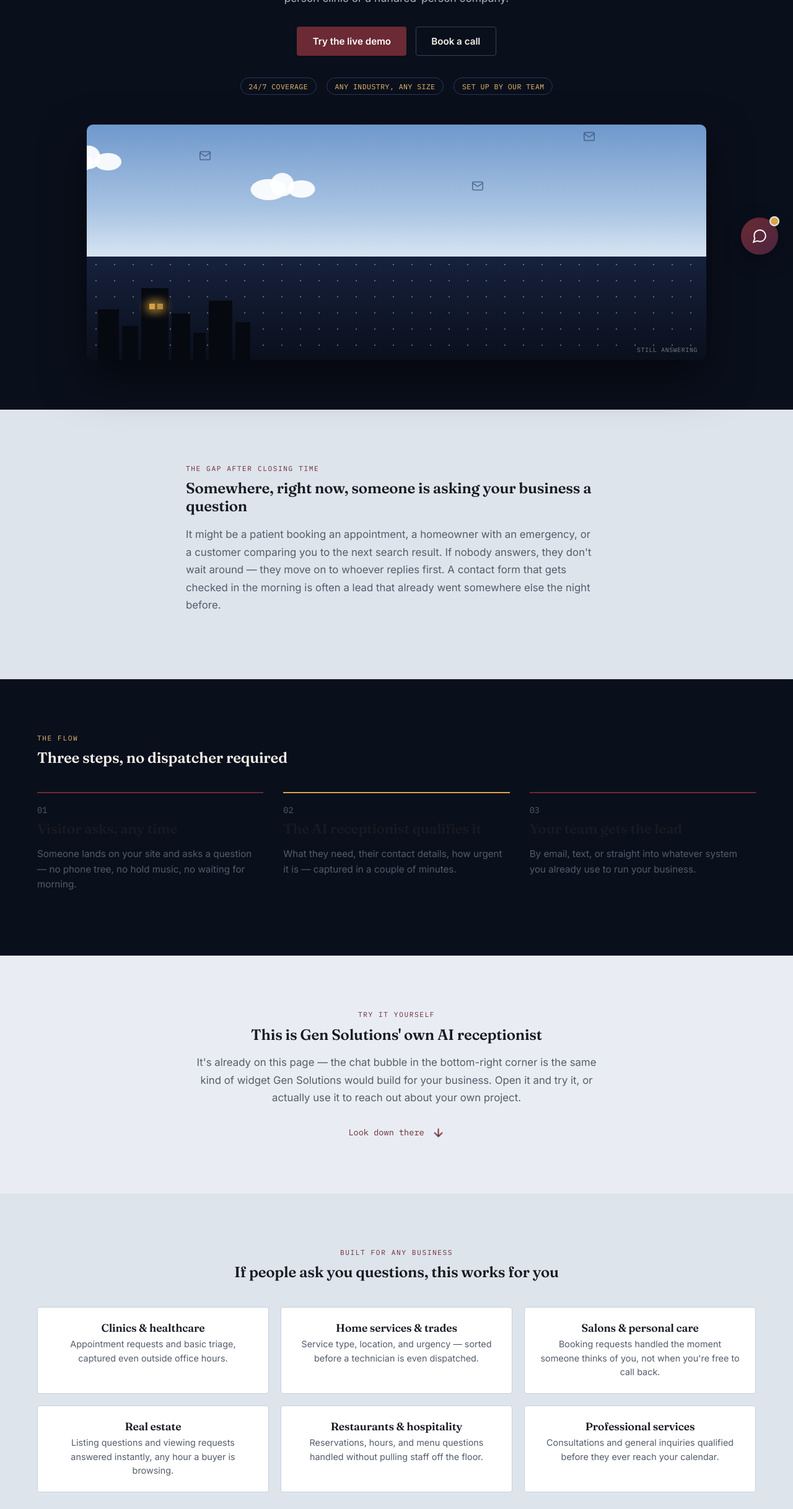
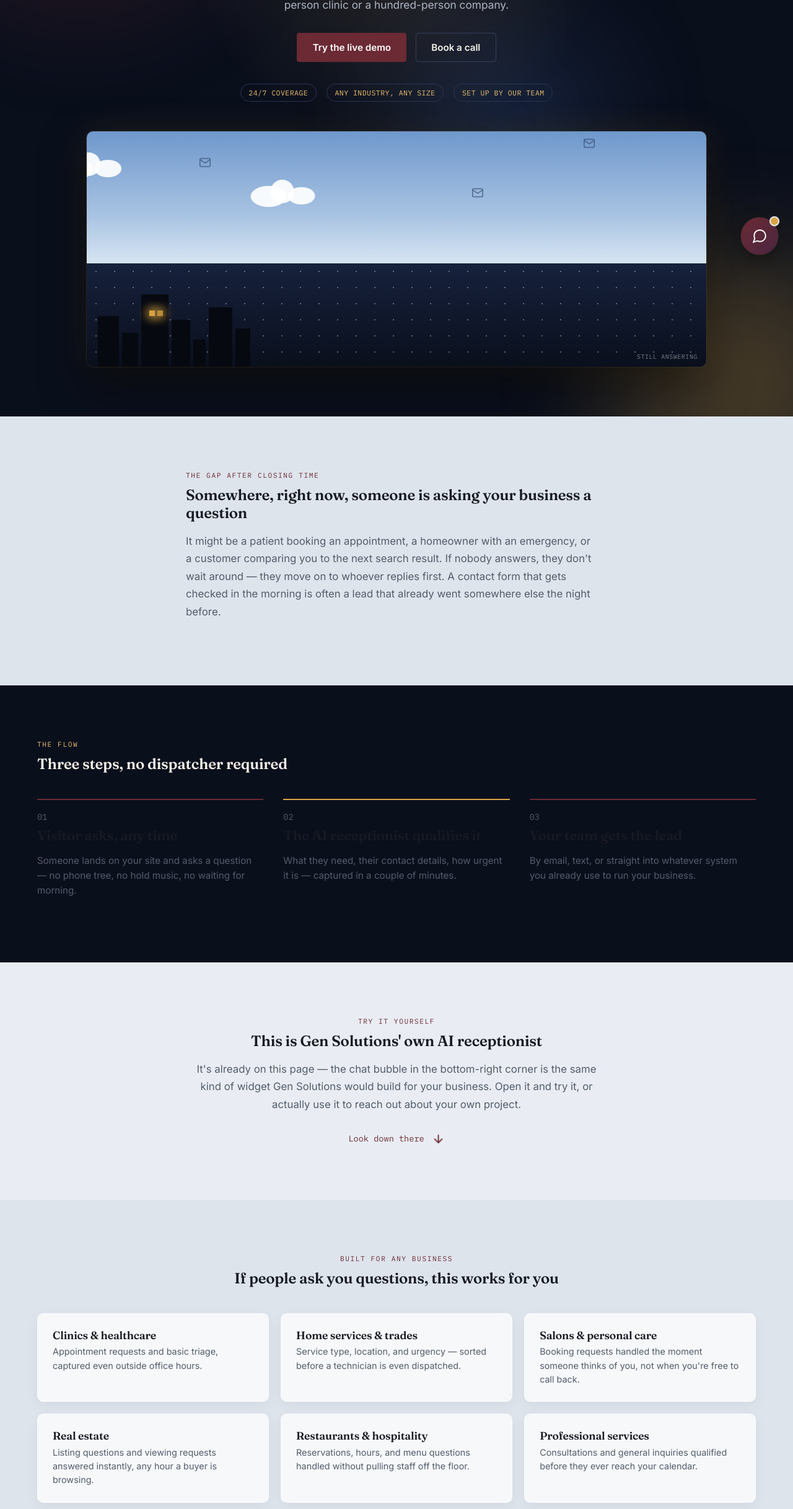
Before and after one commit to Alert9820/Gen-, a plain HTML site: page index.html in a window 1280 px wide. Shown: the part 365-2800 px from the top of the page at 62% size. Drawn offline with Linux system fonts and the light colour scheme.

Commit message:
Update index.html

```diff
--- a/index.html
+++ b/index.html
@@ -40,10 +40,10 @@
 
 .btn { display: inline-flex; align-items: center; justify-content: center; gap: 0.4em; font-family: var(--body-font); font-weight: 600; font-size: 0.95rem; padding: 0.85em 1.6em; border-radius: var(--radius); text-decoration: none; border: 1px solid transparent; cursor: pointer; transition: transform 0.15s ease, background 0.15s ease, border-color 0.15s ease; }
 .btn:hover { transform: translateY(-1px); }
-.btn-primary { background: var(--oxblood); color: #fff; }
-.btn-primary:hover { background: #7d323d; }
+.btn-primary { background: var(--oxblood); color: #fff; box-shadow: 0 0 0 rgba(107,42,52,0); }
+.btn-primary:hover { background: #7d323d; box-shadow: 0 10px 30px rgba(107,42,52,0.45); }
 .btn-outline { border-color: var(--muted-light); color: var(--ink); background: transparent; }
-.btn-outline:hover { border-color: var(--oxblood); }
+.btn-outline:hover { border-color: var(--oxblood); box-shadow: 0 8px 24px rgba(107,42,52,0.12); }
 .btn-sm { padding: 0.55em 1.2em; font-size: 0.85rem; }
 
 .nav { position: sticky; top: 0; z-index: 50; background: rgba(10, 15, 28, 0.9); backdrop-filter: blur(6px); border-bottom: 1px solid var(--line-dark); }
@@ -56,19 +56,33 @@
 @media (max-width: 760px) { .nav-links { display: none; } }
 
 /* ---------- Hero ---------- */
-.hero { background: var(--sky-night-low); padding: 4em 1.5em 5em; }
-.hero-inner { max-width: 1160px; margin: 0 auto; }
+.hero { background: var(--sky-night-low); padding: 4em 1.5em 5em; position: relative; overflow: hidden; }
+.hero-blob { position: absolute; border-radius: 50%; filter: blur(90px); pointer-events: none; z-index: 0; }
+.hero-blob-a { width: 460px; height: 460px; background: var(--oxblood); opacity: 0.4; top: -160px; left: -120px; animation: blobFloat 16s ease-in-out infinite; }
+.hero-blob-b { width: 400px; height: 400px; background: var(--ochre); opacity: 0.28; bottom: -160px; right: -100px; animation: blobFloat 20s ease-in-out infinite reverse; }
+.hero-blob-c { width: 280px; height: 280px; background: #3e5f9e; opacity: 0.3; top: 40%; left: 50%; animation: blobFloat 24s ease-in-out infinite; animation-delay: -6s; }
+@keyframes blobFloat { 0%, 100% { transform: translate(0,0) scale(1); } 50% { transform: translate(30px, -24px) scale(1.1); } }
+.hero-spotlight { position: absolute; inset: 0; pointer-events: none; z-index: 1; background: radial-gradient(560px circle at var(--x, 50%) var(--y, 20%), rgba(232, 190, 110, 0.14), transparent 62%); }
+.hero-inner { max-width: 1160px; margin: 0 auto; position: relative; z-index: 2; }
 .hero-copy { max-width: 680px; margin: 0 auto 3em; text-align: center; }
-.hero-copy h1 { color: #F3F0E8; font-size: clamp(2.2rem, 5vw, 3.3rem); line-height: 1.08; }
+.hero-copy h1 {
+  font-size: clamp(2.4rem, 5.4vw, 3.6rem);
+  line-height: 1.06;
+  background: linear-gradient(135deg, #ffffff 20%, var(--ochre-light) 85%);
+  -webkit-background-clip: text;
+  background-clip: text;
+  color: transparent;
+  filter: drop-shadow(0 2px 30px rgba(232, 190, 110, 0.15));
+}
 .hero-sub { color: var(--muted-light); font-size: 1.08rem; line-height: 1.65; margin: 0 auto 1.8em; max-width: 54ch; }
 .hero-ctas { display: flex; gap: 0.9em; flex-wrap: wrap; justify-content: center; margin-bottom: 0.5em; }
 .hero .btn-outline { border-color: #33405c; color: #F3F0E8; }
-.hero .btn-outline:hover { border-color: var(--ochre-light); }
+.hero .btn-outline:hover { border-color: var(--ochre-light); box-shadow: 0 8px 26px rgba(232,190,110,0.2); }
 .badge-row { display: flex; gap: 1em; flex-wrap: wrap; justify-content: center; margin-top: 2.2em; }
 .badge { border: 1px solid #2a3654; border-radius: 999px; padding: 0.5em 1.1em; font-family: var(--mono); font-size: 0.72rem; letter-spacing: 0.04em; color: var(--ochre-light); text-transform: uppercase; }
 
 /* ---------- Empire-of-light hero scene ---------- */
-.scene { position: relative; max-width: 1000px; margin: 0 auto; height: 380px; border-radius: 10px; overflow: hidden; box-shadow: 0 30px 70px rgba(0,0,0,0.5); }
+.scene { position: relative; max-width: 1000px; margin: 0 auto; height: 380px; border-radius: 10px; overflow: hidden; box-shadow: 0 30px 70px rgba(0,0,0,0.5), 0 0 60px rgba(217,165,68,0.12), 0 0 0 1px rgba(232,190,110,0.15); }
 .scene-day { position: absolute; top: 0; left: 0; right: 0; height: 56%; background: linear-gradient(180deg, var(--sky-day-top) 0%, var(--sky-day-mid) 65%, var(--sky-day-low) 100%); overflow: hidden; }
 .scene-night { position: absolute; bottom: 0; left: 0; right: 0; height: 44%; background: linear-gradient(180deg, var(--sky-night-top) 0%, var(--sky-night-low) 100%); overflow: hidden; }
 .stars { position: absolute; inset: 0; background-image: radial-gradient(circle, #ffffff 1px, transparent 1.4px); background-size: 30px 26px; opacity: 0.35; }
@@ -123,7 +137,17 @@
 .industry-grid { margin-top: 2.6em; display: grid; grid-template-columns: repeat(3, 1fr); gap: 1.2em; }
 @media (max-width: 800px) { .industry-grid { grid-template-columns: repeat(2, 1fr); } }
 @media (max-width: 520px) { .industry-grid { grid-template-columns: 1fr; } }
-.industry-card { background: #fff; border: 1px solid var(--line); border-radius: var(--radius); padding: 1.4em; }
+.industry-card {
+  background: rgba(255,255,255,0.72);
+  backdrop-filter: blur(10px);
+  border: 1px solid rgba(255,255,255,0.6);
+  border-radius: 10px;
+  padding: 1.5em;
+  text-align: left;
+  box-shadow: 0 6px 20px rgba(23,26,33,0.05);
+  transition: transform 0.25s ease, box-shadow 0.25s ease, border-color 0.25s ease;
+}
+.industry-card:hover { transform: translateY(-6px); box-shadow: 0 18px 40px rgba(107,42,52,0.18); border-color: var(--oxblood); }
 .industry-card h3 { font-size: 1.1rem; margin-bottom: 0.3em; }
 .industry-card p { color: var(--muted); font-size: 0.9rem; line-height: 1.55; margin: 0; }
 
@@ -155,14 +179,19 @@
   border: none;
   cursor: pointer;
   background: linear-gradient(135deg, var(--oxblood), var(--plum));
-  box-shadow: 0 10px 30px rgba(0,0,0,0.35);
+  box-shadow: 0 10px 30px rgba(0,0,0,0.35), 0 0 0 0 rgba(217,165,68,0.4);
   display: flex;
   align-items: center;
   justify-content: center;
   z-index: 200;
   transition: transform 0.2s ease, box-shadow 0.2s ease;
+  animation: launcherGlow 2.6s ease-in-out infinite;
 }
-.chat-launcher:hover { transform: translateY(-2px); box-shadow: 0 14px 34px rgba(0,0,0,0.4); }
+@keyframes launcherGlow {
+  0%, 100% { box-shadow: 0 10px 30px rgba(0,0,0,0.35), 0 0 0 0 rgba(217,165,68,0.35); }
+  50% { box-shadow: 0 10px 30px rgba(0,0,0,0.35), 0 0 0 10px rgba(217,165,68,0); }
+}
+.chat-launcher:hover { transform: translateY(-2px) scale(1.04); box-shadow: 0 14px 34px rgba(0,0,0,0.4); animation: none; }
 .chat-launcher svg { width: 26px; height: 26px; stroke: #fff; fill: none; transition: opacity 0.15s ease, transform 0.15s ease; }
 .chat-launcher .icon-close { position: absolute; opacity: 0; transform: scale(0.6) rotate(-45deg); }
 .chat-launcher.open .icon-chat { opacity: 0; transform: scale(0.6) rotate(45deg); }
@@ -287,7 +316,14 @@
   .chat-launcher { right: 16px; bottom: 16px; }
 }
 
-@media (prefers-reduced-motion: reduce) { * { animation: none !important; transition: none !important; } }
+.reveal { opacity: 0; transform: translateY(26px); transition: opacity 0.7s cubic-bezier(.2,.7,.3,1), transform 0.7s cubic-bezier(.2,.7,.3,1); }
+.reveal.in-view { opacity: 1; transform: translateY(0); }
+.industry-card.reveal { transition-delay: var(--reveal-delay, 0s); }
+
+@media (prefers-reduced-motion: reduce) {
+  * { animation: none !important; transition: none !important; }
+  .reveal { opacity: 1 !important; transform: none !important; }
+}
 a:focus-visible, button:focus-visible, input:focus-visible { outline: 2px solid var(--ochre); outline-offset: 2px; }
 </style>
 </head>
@@ -316,7 +352,11 @@
 
 <main id="top">
 
-  <section class="hero">
+  <section class="hero" id="hero-section">
+    <div class="hero-blob hero-blob-a"></div>
+    <div class="hero-blob hero-blob-b"></div>
+    <div class="hero-blob hero-blob-c"></div>
+    <div class="hero-spotlight" id="hero-spotlight"></div>
     <div class="hero-inner">
       <div class="hero-copy">
         <p class="eyebrow eyebrow-light">AI receptionists for businesses of any size</p>
@@ -367,7 +407,7 @@
   </section>
 
   <section class="section section-alt">
-    <div class="section-inner narrow">
+    <div class="section-inner narrow reveal">
       <p class="eyebrow">The gap after closing time</p>
       <h2>Somewhere, right now, someone is asking your business a question</h2>
       <p class="body-copy">
@@ -380,7 +420,7 @@
   </section>
 
   <section class="section section-dark" id="how">
-    <div class="section-inner">
+    <div class="section-inner reveal">
       <p class="eyebrow eyebrow-light">The flow</p>
       <h2 class="h-light">Three steps, no dispatcher required</h2>
       <div class="steps">
@@ -404,7 +444,7 @@
   </section>
 
   <section class="section section-light" id="demo">
-    <div class="section-inner narrow center">
+    <div class="section-inner narrow center reveal">
       <p class="eyebrow">Try it yourself</p>
       <h2>This is Gen Solutions' own AI receptionist</h2>
       <p class="body-copy">
@@ -420,16 +460,16 @@
   </section>
 
   <section class="section section-alt" id="industries">
-    <div class="section-inner center">
+    <div class="section-inner center reveal">
       <p class="eyebrow">Built for any business</p>
       <h2>If people ask you questions, this works for you</h2>
       <div class="industry-grid">
-        <div class="industry-card"><h3>Clinics &amp; healthcare</h3><p>Appointment requests and basic triage, captured even outside office hours.</p></div>
-        <div class="industry-card"><h3>Home services &amp; trades</h3><p>Service type, location, and urgency — sorted before a technician is even dispatched.</p></div>
-        <div class="industry-card"><h3>Salons &amp; personal care</h3><p>Booking requests handled the moment someone thinks of you, not when you're free to call back.</p></div>
-        <div class="industry-card"><h3>Real estate</h3><p>Listing questions and viewing requests answered instantly, any hour a buyer is browsing.</p></div>
-        <div class="industry-card"><h3>Restaurants &amp; hospitality</h3><p>Reservations, hours, and menu questions handled without pulling staff off the floor.</p></div>
-        <div class="industry-card"><h3>Professional services</h3><p>Consultations and general inquiries qualified before they ever reach your calendar.</p></div>
+        <div class="industry-card reveal" style="--reveal-delay:0s"><h3>Clinics &amp; healthcare</h3><p>Appointment requests and basic triage, captured even outside office hours.</p></div>
+        <div class="industry-card reveal" style="--reveal-delay:0.06s"><h3>Home services &amp; trades</h3><p>Service type, location, and urgency — sorted before a technician is even dispatched.</p></div>
+        <div class="industry-card reveal" style="--reveal-delay:0.12s"><h3>Salons &amp; personal care</h3><p>Booking requests handled the moment someone thinks of you, not when you're free to call back.</p></div>
+        <div class="industry-card reveal" style="--reveal-delay:0.18s"><h3>Real estate</h3><p>Listing questions and viewing requests answered instantly, any hour a buyer is browsing.</p></div>
+        <div class="industry-card reveal" style="--reveal-delay:0.24s"><h3>Restaurants &amp; hospitality</h3><p>Reservations, hours, and menu questions handled without pulling staff off the floor.</p></div>
+        <div class="industry-card reveal" style="--reveal-delay:0.3s"><h3>Professional services</h3><p>Consultations and general inquiries qualified before they ever reach your calendar.</p></div>
       </div>
     </div>
   </section>
@@ -444,7 +484,7 @@
     </div>
     <div class="footer-contact">
       <a href="tel:+918468950877">+91 84689 50877</a>
-      <a href="mailto:sunnychaurashiya76@gmail.com">sunnychaurashiya76@gmail.com</a>
+      <a href="mailto:genneob2c@gmail.com">genneob2c@gmail.com</a>
       <a href="https://www.linkedin.com/in/gen-solutions-1a64a9431" target="_blank" rel="noopener">LinkedIn</a>
     </div>
   </div>
@@ -480,6 +520,35 @@
 </div>
 
 <script>
+(function () {
+  // Cursor-following glow in the hero
+  const heroSection = document.getElementById("hero-section");
+  const spotlight = document.getElementById("hero-spotlight");
+  if (heroSection && spotlight) {
+    heroSection.addEventListener("mousemove", (e) => {
+      const rect = heroSection.getBoundingClientRect();
+      spotlight.style.setProperty("--x", (e.clientX - rect.left) + "px");
+      spotlight.style.setProperty("--y", (e.clientY - rect.top) + "px");
+    });
+  }
+
+  // Scroll-triggered reveal animations
+  const revealEls = document.querySelectorAll(".reveal");
+  if ("IntersectionObserver" in window) {
+    const io = new IntersectionObserver((entries) => {
+      entries.forEach((entry) => {
+        if (entry.isIntersecting) {
+          entry.target.classList.add("in-view");
+          io.unobserve(entry.target);
+        }
+      });
+    }, { threshold: 0.15 });
+    revealEls.forEach((el) => io.observe(el));
+  } else {
+    revealEls.forEach((el) => el.classList.add("in-view"));
+  }
+})();
+
 (function () {
   const EMAIL_RE = /^[^@\s]+@[^@\s]+\.[^@\s]+$/;
 
```
